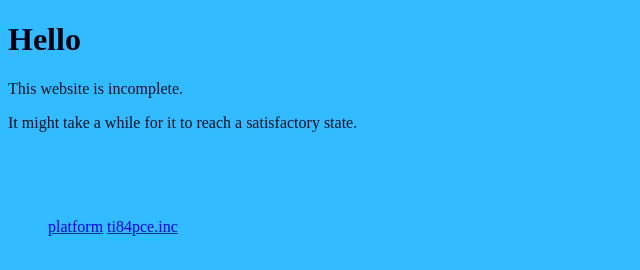
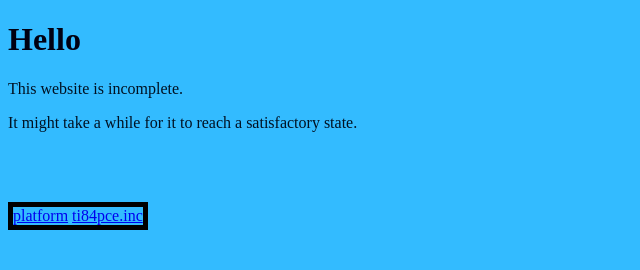
Before and after one commit to Zexxerd/zexxerd.github.io, a plain HTML site: page index.html in a window 1280 px wide. Shown: the whole page, without its empty margins (0-640 px from the left). Drawn offline with Linux system fonts and the light colour scheme.

Commit message:
updated ul list (again)

```diff
--- a/index.html
+++ b/index.html
@@ -18,7 +18,7 @@
   <br/>
   <br/>
   <br/>
-  <ul style="border:1px black">
+  <ul style="border: 5px solid black;width:fit-content;margin:0px;padding:0">
     <li>
       <a href="projects/platform.html">platform</a>
     </li>
```
